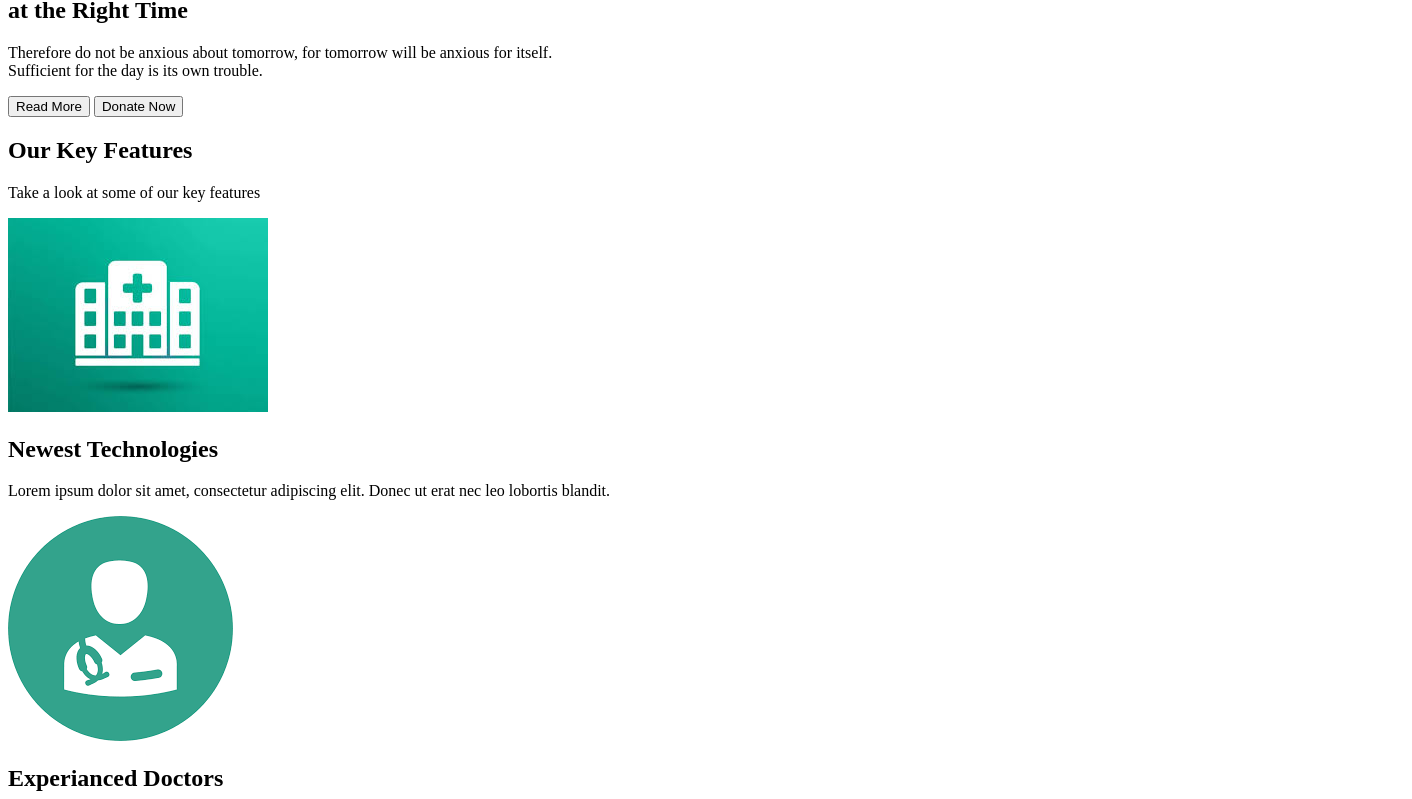
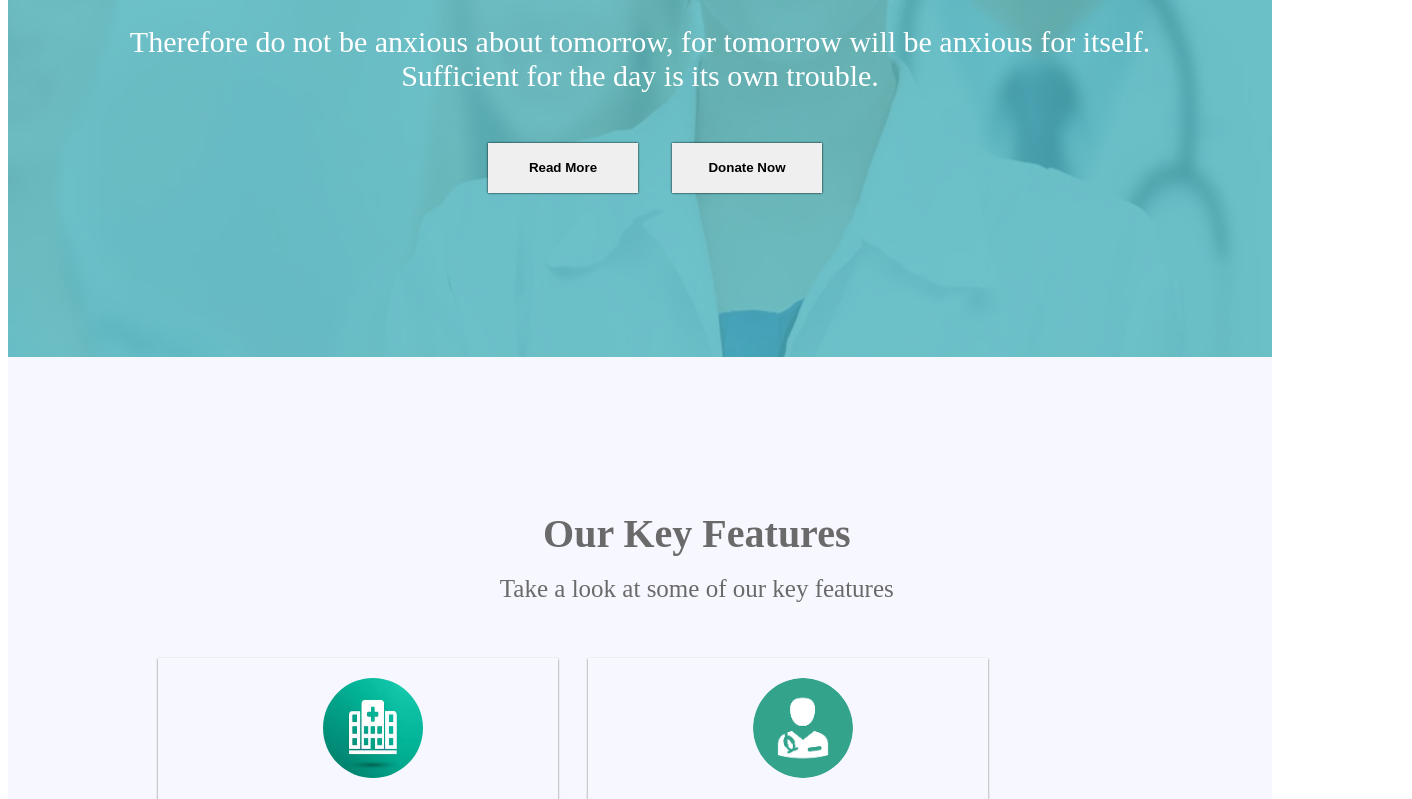
Before and after one commit to sanketgadadeit/people-care-hospital, a plain HTML site: page index.html in a window 1280 px wide. Shown: the part 351-1150 px from the top of the page, 1412 px wide, since content can reach past the window. Drawn offline with nearby package versions, Linux system fonts and the light colour scheme.

Commit message:
Update index.html

```diff
--- a/index.html
+++ b/index.html
@@ -4,7 +4,7 @@
 	<meta charset="utf-8">
 	<meta name="viewport" content="width=device-width, initial-scale=1">
 	<title></title>
-	<link rel="stylesheet" type="text/css" href="hospital.css">
+	<link rel="stylesheet" type="text/css" href="style.css">
 </head>
 <script type="module" src="https://unpkg.com/ionicons@7.1.0/dist/ionicons/ionicons.esm.js"></script>
 <script nomodule src="https://unpkg.com/ionicons@7.1.0/dist/ionicons/ionicons.js"></script>
```
